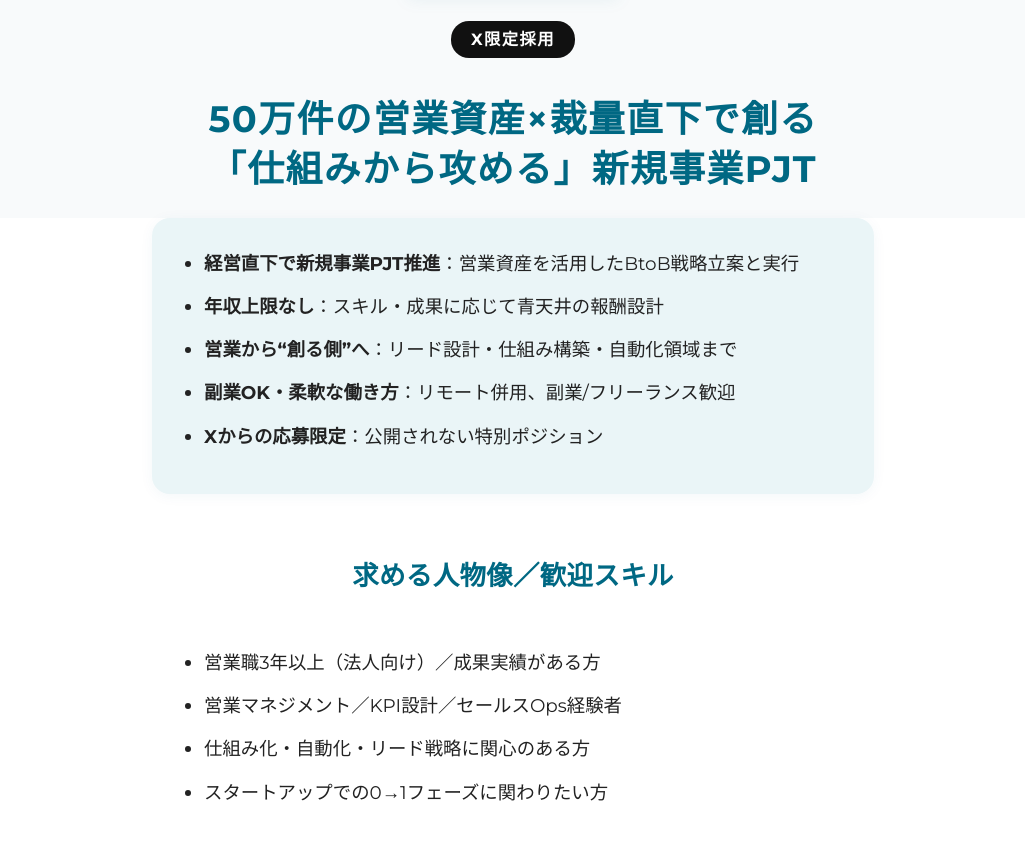
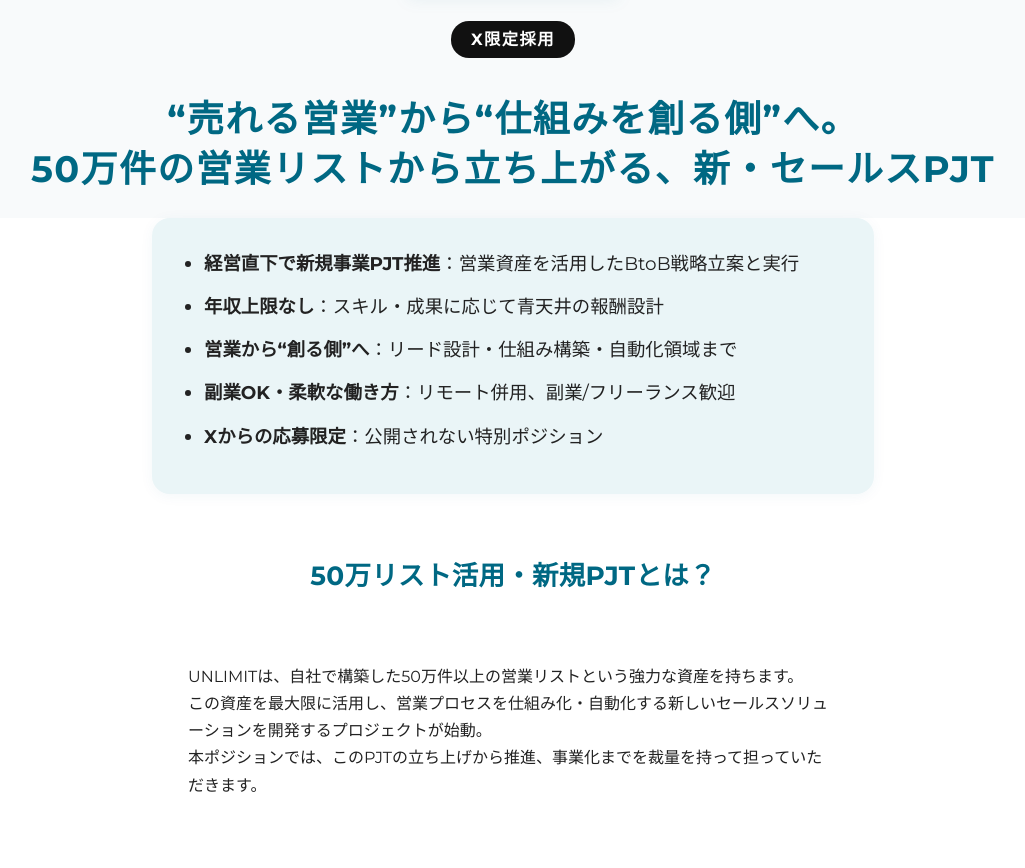
Before and after one commit to unlimit-official/x-recruit-lp, a plain HTML site: page index.html in a window 1280 px wide. Shown: the part 84-952 px from the top of the page, without its empty margins (127-1152 px from the left). Drawn offline with Linux system fonts and the light colour scheme.

Commit message:
Add files via upload

```diff
--- a/index.html
+++ b/index.html
@@ -29,7 +29,7 @@
   <header>
     <img src="logo.jpg" alt="UNLIMITロゴ" class="logo">
     <div class="x-badge">X限定採用</div>
-    <div class="catch">50万件の営業資産×裁量直下で創る<br>「仕組みから攻める」新規事業PJT</div>
+    <div class="catch">“売れる営業”から“仕組みを創る側”へ。<br>50万件の営業リストから立ち上がる、新・セールスPJT</div>
   </header>
 
   <section class="benefits">
@@ -40,6 +40,15 @@
       <li><strong>副業OK・柔軟な働き方</strong>：リモート併用、副業/フリーランス歓迎</li>
       <li><strong>Xからの応募限定</strong>：公開されない特別ポジション</li>
     </ul>
+  </section>
+
+  <div class="section-title">50万リスト活用・新規PJTとは？</div>
+  <section class="story">
+    <p>
+      UNLIMITは、自社で構築した50万件以上の営業リストという強力な資産を持ちます。<br>
+      この資産を最大限に活用し、営業プロセスを仕組み化・自動化する新しいセールスソリューションを開発するプロジェクトが始動。<br>
+      本ポジションでは、このPJTの立ち上げから推進、事業化までを裁量を持って担っていただきます。
+    </p>
   </section>
 
   <div class="section-title">求める人物像／歓迎スキル</div>
@@ -77,7 +86,7 @@
     </form>
     <div class="thanks" id="thanksMessage">
       ご応募ありがとうございます！<br>
-      内容を確認し、追ってご連絡差し上げます。<br>
+      内容を確認し、3営業日以内にご連絡差し上げます。<br>
     </div>
   </section>
 
```
